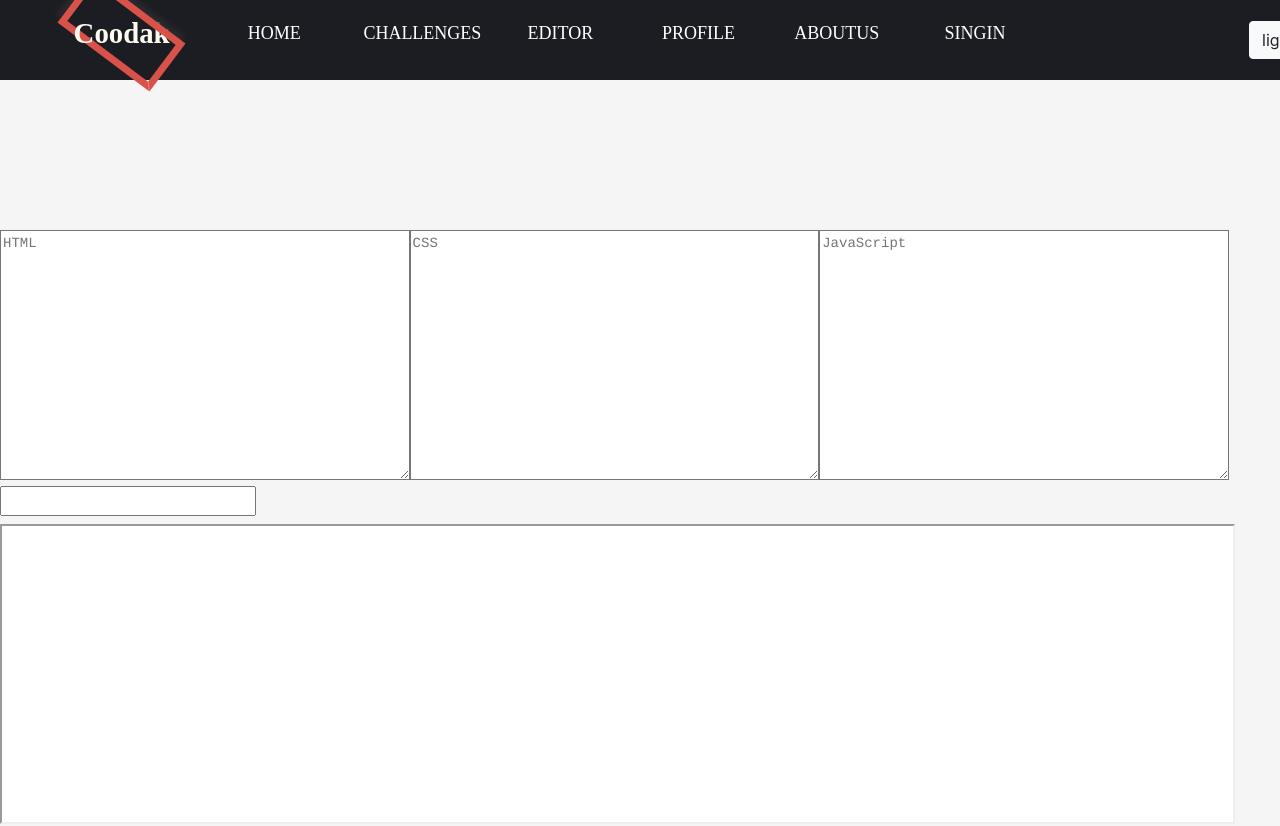
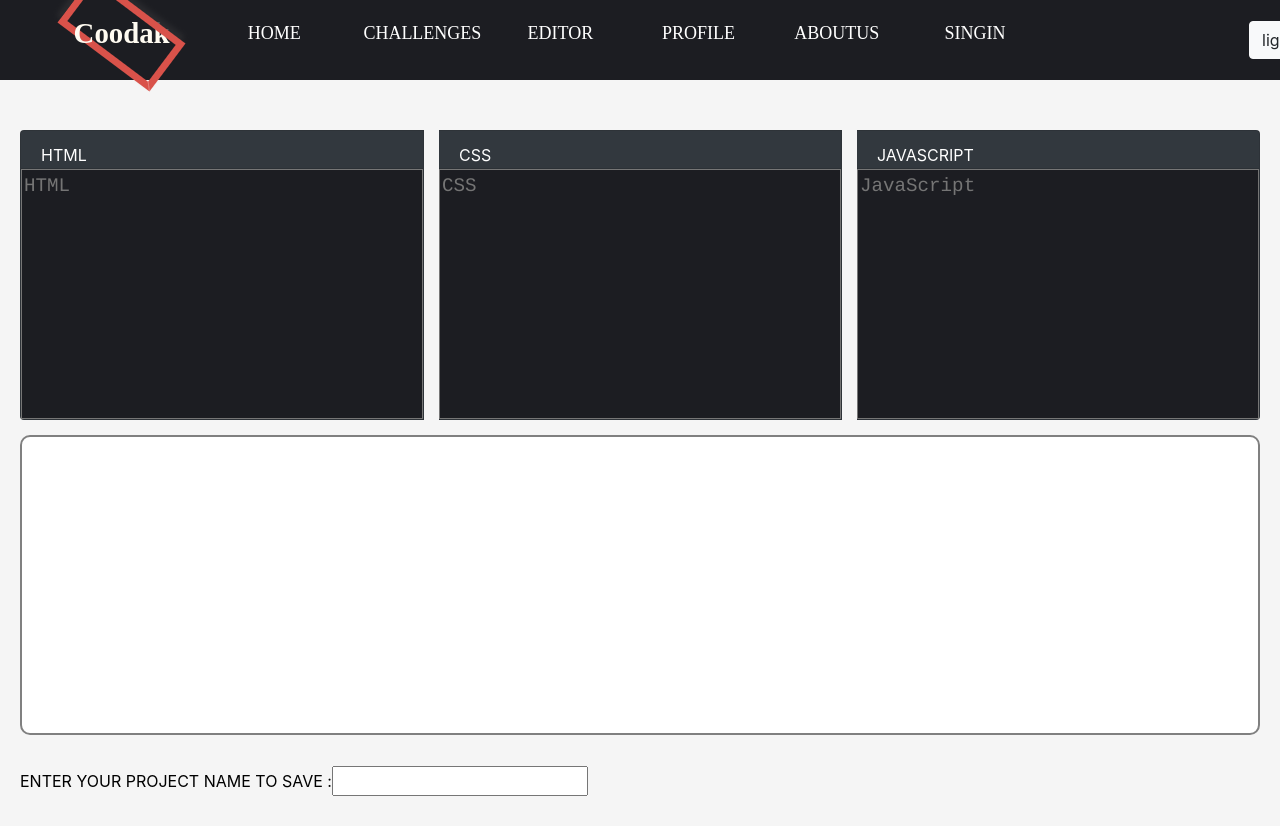
Before and after one commit to StatusCode-200/Coodak-front, a React (Create React App) app: page /editor in a window 1280 px wide. Shown: the top 826 px of the page. Built offline with nearby package versions, Linux system fonts and the light colour scheme.

Commit message:
someStyle

```diff
--- a/src/views/CodeEditor/CodeEditor.js
+++ b/src/views/CodeEditor/CodeEditor.js
@@ -1,22 +1,45 @@
 /* eslint-disable react/prop-types */
-
+/*eslint-disable*/
 import React from "react";
 
 import "./CodeEditor.scss";
+import { CardDeck, Card, CardGroup, CardColumns, Button, InputGroup, FormControl } from 'react-bootstrap';
 
 function CodeEdotor(props) {
   const { userId, project, onKeyUp } = props;
   return (
     <main id="CodeEditor">
-      <textarea name="code_html" id="html" onKeyUp={onKeyUp} placeholder="HTML" />
-      <textarea name="code_css" id="css" onKeyUp={onKeyUp} placeholder="CSS" />
-      <textarea name="code_js" id="js" onKeyUp={onKeyUp} placeholder="JavaScript" />
+      <CardGroup>
+
+        <Card bg="dark" text="white" style={{ width: '25.5rem', marginRight: "15px" }}  >
+          <Card.Header className="codeName">HTML</Card.Header>
+
+          <textarea name="code_html" id="html" onKeyUp={onKeyUp} placeholder="HTML" />
+        </Card>
+
+        <Card bg="dark" text="white" style={{ width: '25.5rem', marginRight: "15px" }}  >
+          <Card.Header className="codeName">CSS</Card.Header>
+          <textarea name="code_css" id="css" onKeyUp={onKeyUp} placeholder="CSS" />
+
+        </Card>
+        <Card bg="dark" text="white" style={{ width: '25.5rem' }}  >
+          <Card.Header className="codeName">JAVASCRIPT</Card.Header>
+          <textarea name="code_js" id="js" onKeyUp={onKeyUp} placeholder="JavaScript" />
+
+        </Card>
+      </CardGroup>
+
+      <iframe className="resultCode" id="code" title="preview" />
+
+      <div id="saveProject" >
+
+        <label htmlFor="name"> ENTER YOUR PROJECT NAME TO SAVE :
+        <input type="text" name="name" id="projectName" value={project.name} required />
+        </label>
+      </div>
+
       <input type="hidden" name="owner_id" value={userId} />
-      <label htmlFor="name">
-        <input type="text" name="name" id="projectName" value={project.name} required />
-      </label>
 
-      <iframe id="code" title="preview" />
     </main>
   );
 }
--- a/src/views/CodeEditor/CodeEditor.scss
+++ b/src/views/CodeEditor/CodeEditor.scss
@@ -1,26 +1,62 @@
+/*eslit-disable*/
+/* missing standard property */
 #CodeEditor  {
-  padding-top: 150px;
-  padding-bottom: 150px;
+  padding: 50px 20px 150px 20px;
 
   body {
   text-align: center;
 }
-
-textarea {
-  width: 32%;
-  // float: top;
-  min-height: 250px;
-  overflow: scroll;
-  margin: auto;
-  display: inline-block;
-  background: #f4f4f9;
-  outline: none;
-  font-family: Courier, sans-serif;
-  font-size: 14px;
-  background-color: white;
+.codeName {
+  // padding: 0.45rem 0.8rem;
+  height: 38px;
+}
+#code {
+  border: 2px solid gray;
+  border-radius: 10px;
+  margin-top: 15px;
+  width: 100%;
+height: 300px;
 
 }
 
+#saveProject {
+margin-top: 25px;
+}
+
+textarea {
+  width: 100%;
+  min-height: 250px;
+  overflow-y: scroll;
+ overflow-x: hidden;
+  margin: auto;
+  display: inline-block;
+  color: #ccc;
+  outline: none;
+  font-family: Courier, sans-serif;
+  font-size: 1.2em;
+  background-color: #1c1d22;
+  resize: none;
+}
+
+::-webkit-scrollbar {
+  width: 12px;
+  background-color: #969799;
+
+}
+
+::-webkit-scrollbar-track {
+  -webkit-box-shadow: inset 0 0 6px rgba(0,0,0,0.3);
+border-radius: 10px;
+}
+
+::-webkit-scrollbar-thumb:hover {
+  background: #555;
+}
+
+::-webkit-scrollbar-thumb {
+  -webkit-box-shadow: inset 0 0 6px rgba(0,0,0,0.5);
+  border-radius: 10px;
+}
 iframe {
   bottom: 0;
   position: relative;
@@ -29,9 +65,6 @@ iframe {
   background-color: white;
 }
 
-#code{
-width:96.5%;
-height: 300px;
-}
+
 
 }
--- a/src/views/Comment/Comment.js
+++ b/src/views/Comment/Comment.js
@@ -23,29 +23,35 @@ function comment(props) {
                     <div className="hide bottom"></div>
                 </div>
 
+                <div className="comments">
+
                     {props.comments.map((item, idx) => (
 
                         <Alert variant="secondary" className="alertText" >
 
-                         <Alert style={{paddingRight: "30px"}}>
-                          <img style={{width: "50px", height: "50px" , borderRadius: "50%", marginRight: "20px"}}src={item.img} />
+                            <Alert style={{ paddingRight: "30px" }}>
+                                <img style={{ width: "50px", height: "50px", borderRadius: "50%", marginRight: "20px" }} src={item.img} />
                                 {item.user_id.username}
 
-                            <span style={{paddingLeft: "20px"}}> {item.time} </span>
+                                <span style={{ paddingLeft: "20px" }}> {item.time} </span>
                             </Alert>
 
                             <br />
+                            <Alert style={{backgroundColor: "#ccc" , marginLeft: "7%", marginRight: "5%", width: "80%" , marginBottom: "4%"}}>
+
                             {item.comment}
+                            </Alert>
                         </Alert>
                     ))}
 
                     <Form>
-                    <Form.Group controlId="exampleForm.ControlTextarea1">
-                        <Form.Label>Example textarea</Form.Label>
+                        <Form.Group className="formComment" controlId="exampleForm.ControlTextarea1">
+                            <Form.Label style={{fontSize: "1.2em" , fontWeight: "bold"}} className="commentText">WRITE YOUR COMMENT</Form.Label>
                             <Form.Control as="textarea" rows={3} className="textAria" />
                         </Form.Group>
                     </Form>
-                <Button variant="danger">Comment</Button>{' '}
+                    <Button className="commentBtn" variant="danger">Comment</Button>{' '}
+                </div>
 
             </main>
         </>
--- a/src/views/Comment/Comment.scss
+++ b/src/views/Comment/Comment.scss
@@ -1,21 +1,39 @@
 #commentPage {
 
-  text-align: center;
-  margin: auto;
+  // text-align: center;
+  // margin: auto;
   width: 100%;
   padding-bottom: 130px;
   padding-top: 130px;
 
+.formComment {
+  padding: 50px;
+}
+.comments {
+  margin-top: 10%;
+}
+.commentText {
+  font-size: 2rem;
+}
+.commentBtn {
+  margin-left: 30%;
+  margin-right: 26%;
 
+}
   .textAria {
-    width: 30%;
-    text-align: center;
-    margin: auto;
+    width: 65%;
+    box-shadow: 5px 10px 8px #888888;
+    border: 1px solid;
+
   }
   .alertText {
-    width: 30%;
-    text-align: center;
-    margin: auto;
+    width: 65%;
+    border-radius: 8px;
+    text-align: left;
+    border: 1px solid;
+    padding: 10px;
+    margin-left: 2%;
+    box-shadow: 5px 10px 8px #888888;
   }
 
   @import url(https://fonts.googleapis.com/css?family=Open+Sans:800,300);
```
Also changed, not shown: src/views/Comment/CommentContainer.js. Lines whose indentation alone changed are shown as unchanged.
